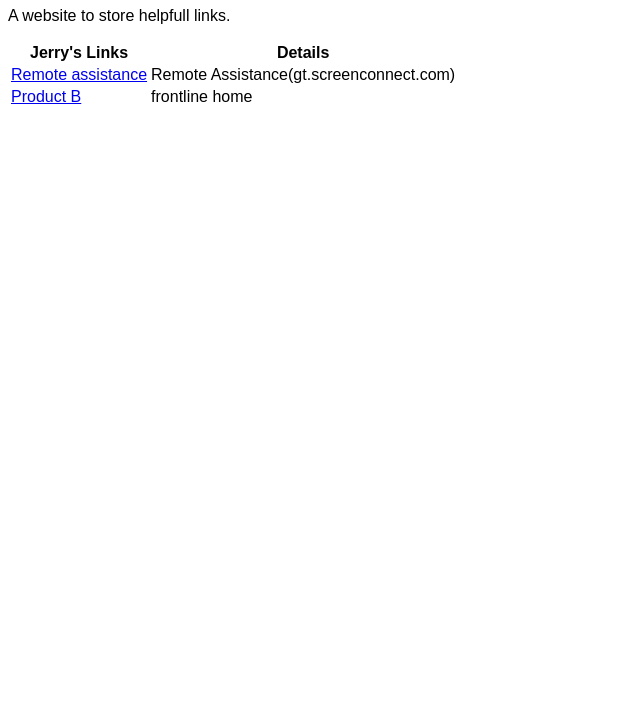
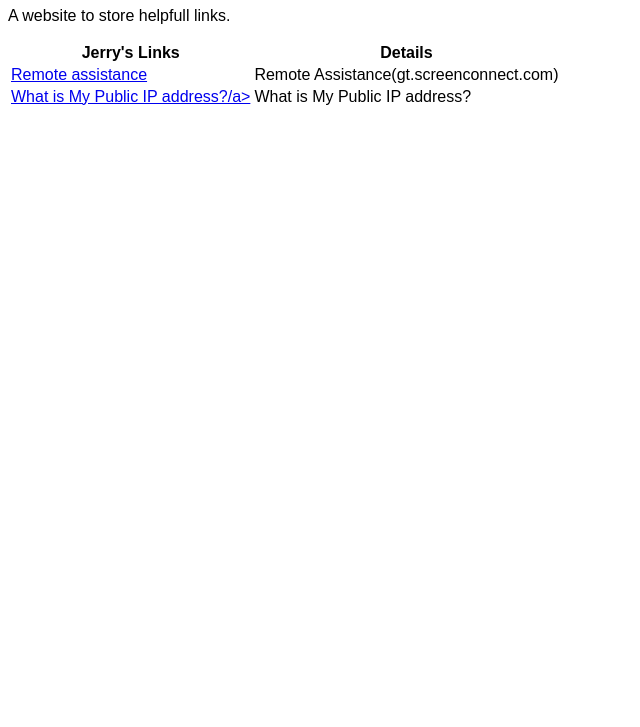
Before and after one commit to jcttg1/jcttg, a plain HTML site: page index.html in a window 1280 px wide. Shown: the part 73-800 px from the top of the page, without its empty margins (0-640 px from the left). Drawn offline with Linux system fonts and the light colour scheme.

Commit message:
Update index.html

```diff
--- a/index.html
+++ b/index.html
@@ -17,12 +17,12 @@
     <th>Details</th>
   </tr>
   <tr>
-    <td><a href="https://gt.screenconnect.com">Remote assistance</a></td>
+    <td><a href="https://gt.screenconnect.com" target="_blank">  Remote assistance</a></td>
     <td>Remote Assistance(gt.screenconnect.com)</td>
   </tr>
   <tr>
-    <td><a href="https://glassertech.com">Product B</a></td>
-    <td>frontline home</td>
+    <td><a href="https://ipchicken.com" target="_blank">What is My Public IP address?/a></td>
+    <td>What is My Public IP address?</td>
   </tr>
 </table>
 </body>
```
